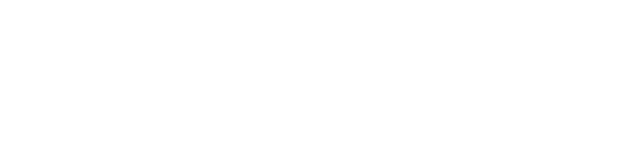
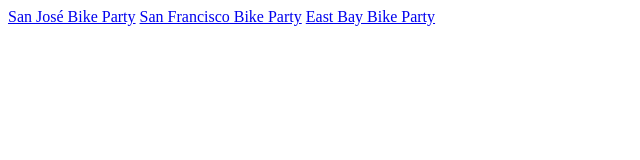
Before and after one commit to sweenzor/bikeparty.org, a plain HTML site: page index.html in a window 1280 px wide. Shown: the whole page, without its empty margins (0-640 px from the left). Drawn offline with Linux system fonts and the light colour scheme.

Commit message:
Add a few links to bike party pages

```diff
--- a/index.html
+++ b/index.html
@@ -2,5 +2,9 @@
   <head>
     <title>Bike Party</title>
   </head>
-  <body></body>
+  <body>
+    <a href="http://www.sjbikeparty.org/">San José Bike Party</a>
+    <a href="http://sfbikeparty.wordpress.com/">San Francisco Bike Party</a>
+    <a href="http://eastbaybikeparty.wordpress.com/">East Bay Bike Party</a>
+  </body>
 </html>
```
